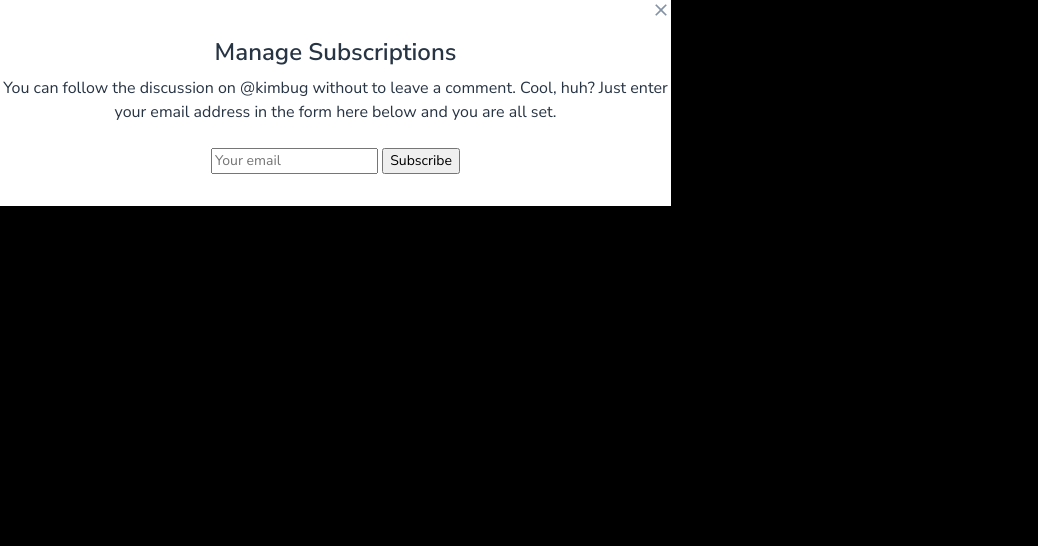
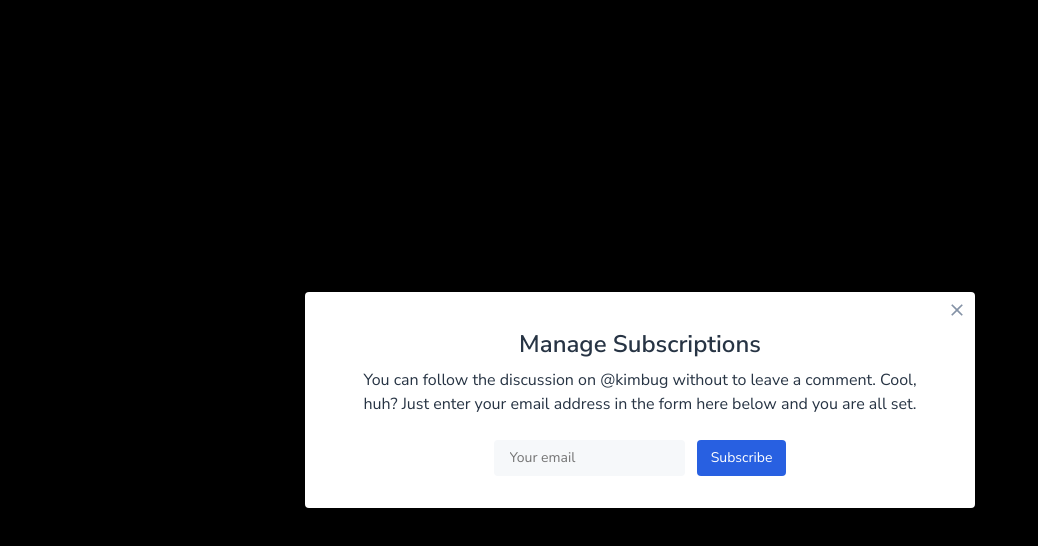
Before and after one commit to GAYEONii/studyHTML_CSS, a plain HTML site: page position_study_3/index.html in a window 1280 px wide. Shown: the whole page, without its empty margins (0-1038 px from the left). Drawn offline with Linux system fonts and the light colour scheme.

Commit message:
position #3 실습

```diff
--- a/position_study_3/style.css
+++ b/position_study_3/style.css
@@ -55,28 +55,50 @@ button:active {
 /* ▼ WHERE YOUR CODE BEGINS */
 
 .modal{
+  position: fixed;
+  border-radius: 4px;
+  top: 50%;
+  left: 50%;
+  transform: translate(-50%, -50%);
+  padding: 32px 40px;
+}
+
+.modal-title,
+.modal-desc{
   text-align: center;
-  position: relative;
-  width: 671px;
-  height: auto;
+}
+
+.modal-title{
+  margin-bottom: 4px;
+}
+
+.modal-desc{
+  margin: 0 auto 24px;
+  width: 590px;
 }
 
 .close-button{
   position: absolute;
-  display: block;
-  top: 0px;
-  right: 0px;
-}
-
-.modal-title{
-  padding-top: 32px;
-  margin-bottom: 4px;
-}
-
-.modal-desc{
-  margin-bottom: 24px;
+  top: 8px;
+  right: 8px;
 }
 
 .input-group{
-  padding-bottom: 32px;
+  text-align: center;
 }
+
+.input-group input{
+  background-color: #F6F8FA;
+  border-radius: 4px;
+  padding: 8px 16px;
+  border: none;
+}
+
+.input-group button{
+  background-color: #2860E1;
+  margin-left: 8px;
+  border-radius: 4px;
+  padding: 8px 14px;
+  border: none;
+  color: #fff;
+}
```
